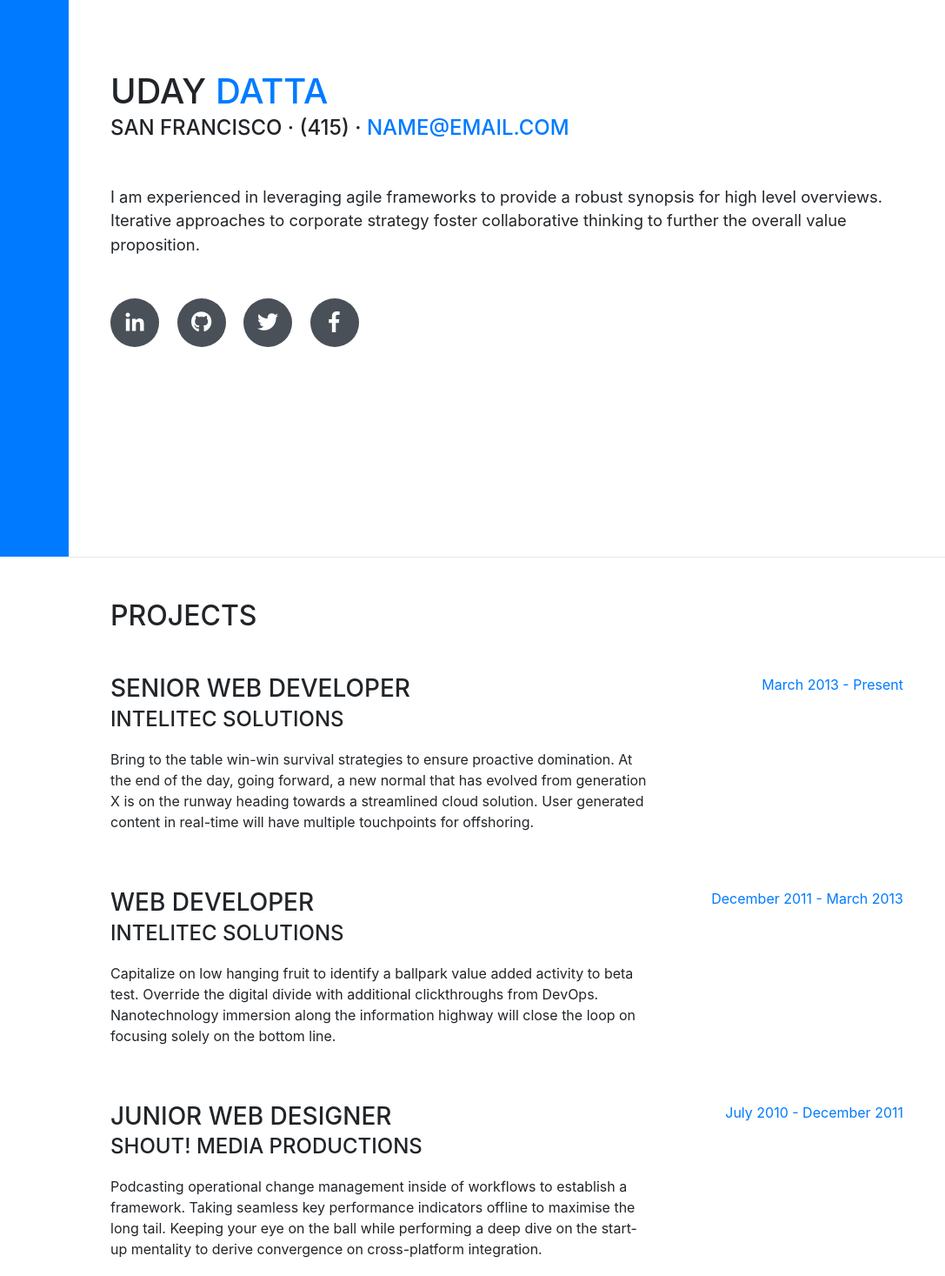
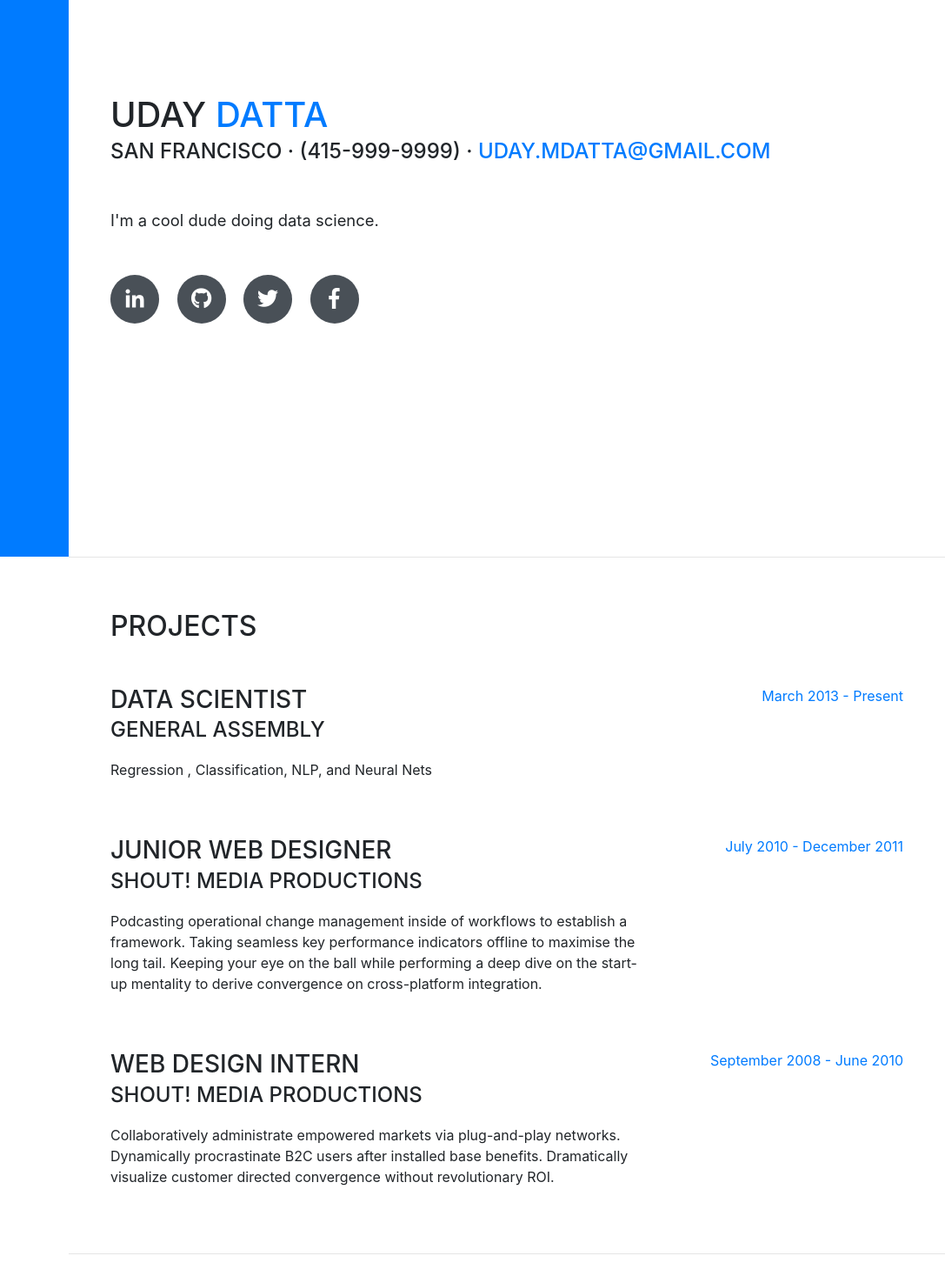
Before and after one commit to udaydatta/udaydatta.github.io, a website with bundled scripts: page index.html in a window 1280 px wide. Shown: the part 160-1627 px from the top of the page at 87% size, 193-1280 px from the left. Built offline with nearby package versions, Linux system fonts and the light colour scheme; files whose address does not match are found by name; a web font is replaced by a local one.

Commit message:
more changes to the page

```diff
--- a/index.html
+++ b/index.html
@@ -66,10 +66,10 @@
           <h1 class="mb-0">Uday
             <span class="text-primary">Datta</span>
           </h1>
-          <div class="subheading mb-5"> San Francisco · (415)  ·
-            <a href="mailto:name@email.com">name@email.com</a>
+          <div class="subheading mb-5"> San Francisco · (415-999-9999)  ·
+            <a href="mailto:name@email.com">uday.mdatta@gmail.com</a>
           </div>
-          <p class="lead mb-5">I am experienced in leveraging agile frameworks to provide a robust synopsis for high level overviews. Iterative approaches to corporate strategy foster collaborative thinking to further the overall value proposition.</p>
+          <p class="lead mb-5">I'm a cool dude doing data science.</p>
           <div class="social-icons">
             <a href="#">
               <i class="fab fa-linkedin-in"></i>
@@ -95,25 +95,16 @@
 
           <div class="resume-item d-flex flex-column flex-md-row mb-5">
             <div class="resume-content mr-auto">
-              <h3 class="mb-0">Senior Web Developer</h3>
-              <div class="subheading mb-3">Intelitec Solutions</div>
-              <p>Bring to the table win-win survival strategies to ensure proactive domination. At the end of the day, going forward, a new normal that has evolved from generation X is on the runway heading towards a streamlined cloud solution. User generated content in real-time will have multiple touchpoints for offshoring.</p>
+              <h3 class="mb-0">Data Scientist</h3>
+              <div class="subheading mb-3">General Assembly</div>
+              <p>Regression , Classification, NLP, and Neural Nets</p>
             </div>
             <div class="resume-date text-md-right">
               <span class="text-primary">March 2013 - Present</span>
             </div>
           </div>
 
-          <div class="resume-item d-flex flex-column flex-md-row mb-5">
-            <div class="resume-content mr-auto">
-              <h3 class="mb-0">Web Developer</h3>
-              <div class="subheading mb-3">Intelitec Solutions</div>
-              <p>Capitalize on low hanging fruit to identify a ballpark value added activity to beta test. Override the digital divide with additional clickthroughs from DevOps. Nanotechnology immersion along the information highway will close the loop on focusing solely on the bottom line.</p>
-            </div>
-            <div class="resume-date text-md-right">
-              <span class="text-primary">December 2011 - March 2013</span>
-            </div>
-          </div>
+
 
           <div class="resume-item d-flex flex-column flex-md-row mb-5">
             <div class="resume-content mr-auto">
@@ -149,10 +140,10 @@
 
           <div class="resume-item d-flex flex-column flex-md-row mb-5">
             <div class="resume-content mr-auto">
-              <h3 class="mb-0">University of Colorado Boulder</h3>
+              <h3 class="mb-0">University of California Riverside</h3>
               <div class="subheading mb-3">Bachelor of Science</div>
-              <div>Computer Science - Web Development Track</div>
-              <p>GPA: 3.23 or A billion</p>
+              <div>Electrical Engineering</div>
+              <p>2018</p>
             </div>
             <div class="resume-date text-md-right">
               <span class="text-primary">August 2006 - May 2010</span>
```
